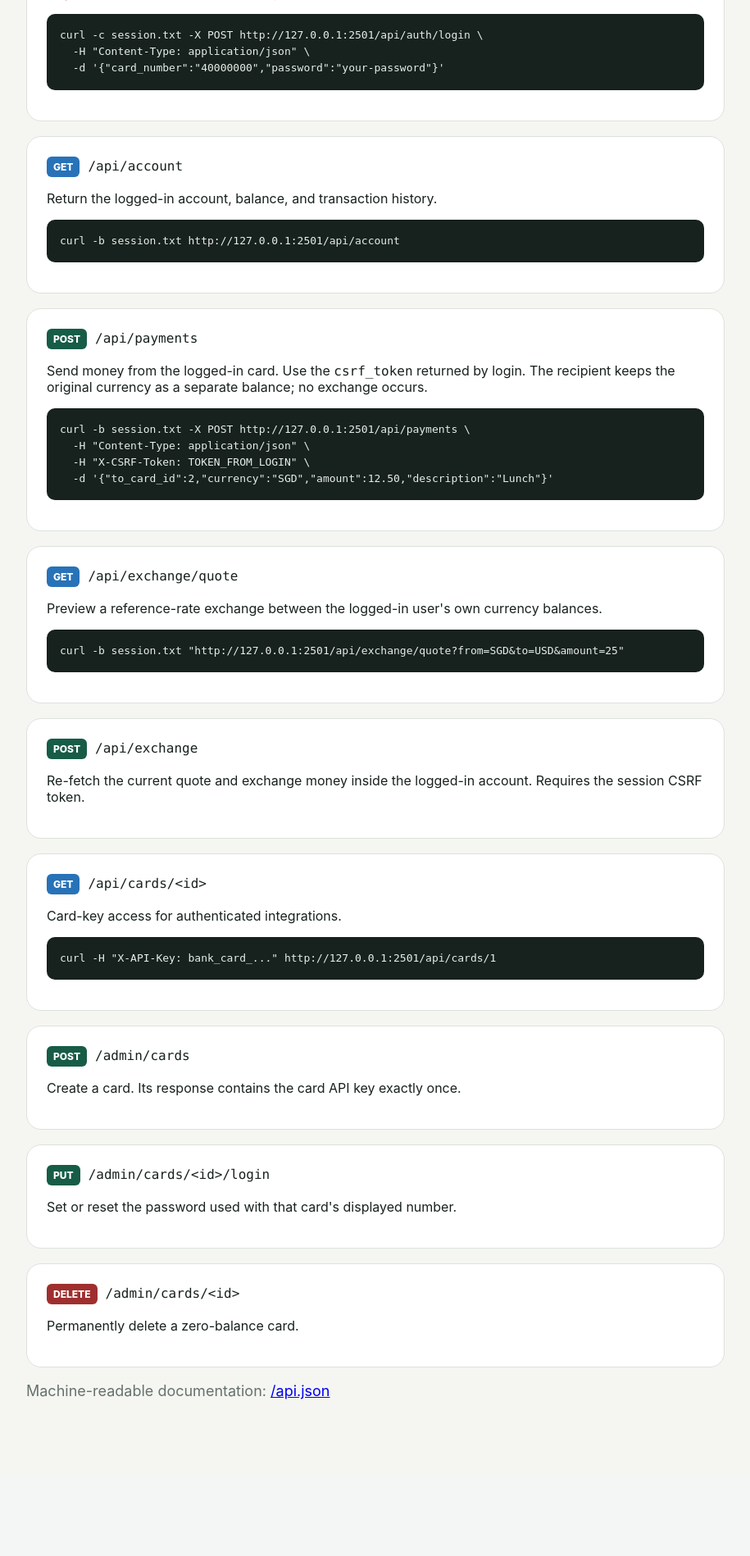
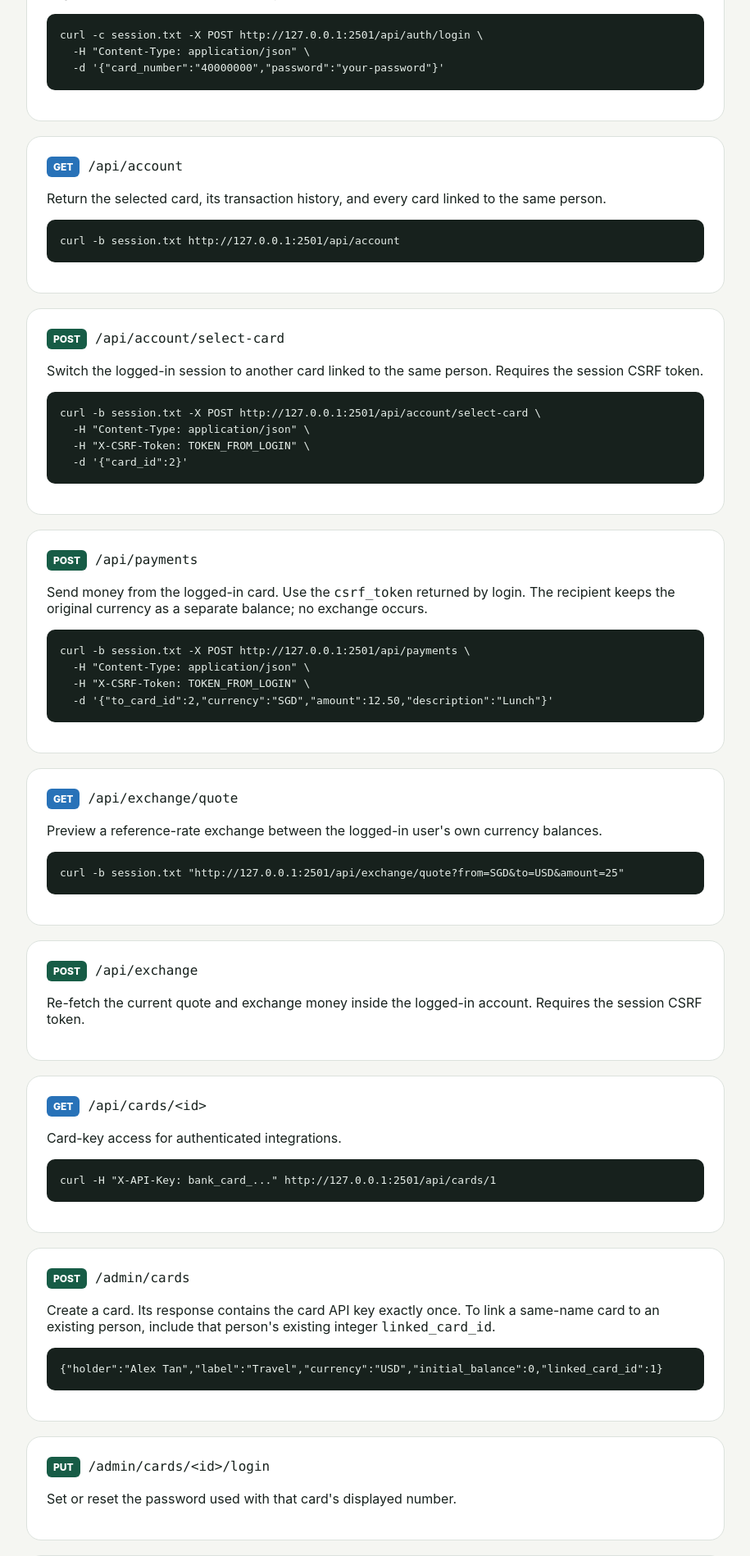
Before and after one commit to zimoliu-vt/bank-system, a Flask app: page /api in a window 1280 px wide. Shown: the part 468-2366 px from the top of the page at 82% size, without its empty margins (182-1097 px from the left). Before the commit the page ends 2175 px from the top, so only its background shows below. Run offline with Flask 3, Linux system fonts and the light colour scheme.

Commit message:
Link multiple cards to one user

```diff
--- a/app.py
+++ b/app.py
@@ -6,9 +6,9 @@ from pathlib import Path
 
 from flask import Flask, jsonify, redirect, render_template, request, session, url_for
 
-from bank import (BankError, authenticate_card, create_card, delete_card, exchange_balance, get_card, get_logs, list_cards,
+from bank import (BankError, authenticate_card, create_card, delete_card, exchange_balance, get_card, get_linked_cards, get_logs, list_cards,
                   make_payment, make_transaction, replace_card_key, set_card_status,
-                  set_card_login, verify_card_key)
+                  select_linked_card, set_card_login, verify_card_key)
 from exchange import ExchangeError, get_quote
 
 
@@ -116,7 +116,25 @@ def logout():
 @app.get("/account")
 @user_login_required
 def account():
-    return render_template("account.html", card=get_card(session["card_id"], include_transactions=True))
+    session.setdefault("csrf_token", secrets.token_urlsafe(24))
+    return render_template("account.html", card=get_card(session["card_id"], include_transactions=True),
+                           linked_cards=get_linked_cards(session["card_id"]), csrf_token=session["csrf_token"])
+
+
+@app.post("/account/select-card")
+@user_login_required
+def select_account_card():
+    expected = session.get("csrf_token", "")
+    supplied = request.form.get("csrf_token", "")
+    if not expected or not supplied or not hmac.compare_digest(expected, supplied):
+        raise BankError("Invalid session token. Refresh the page and try again.", 403)
+    try:
+        selected_id = int(request.form.get("card_id", ""))
+    except (TypeError, ValueError) as error:
+        raise BankError("A valid card ID is required") from error
+    selected = select_linked_card(session["card_id"], selected_id)
+    session["card_id"] = selected["id"]
+    return redirect(url_for("account"))
 
 
 @app.get("/management")
@@ -153,7 +171,8 @@ def api_documentation_json():
             {"method": "GET", "path": "/api/cards/<id>", "auth": "card API key"},
             {"method": "POST", "path": "/api/cards/<id>/transactions", "auth": "card API key"},
             {"method": "POST", "path": "/api/auth/login", "auth": "card number and password"},
-            {"method": "GET", "path": "/api/account", "auth": "user session"},
+            {"method": "GET", "path": "/api/account", "auth": "user session", "description": "Returns the selected card and all linked cards"},
+            {"method": "POST", "path": "/api/account/select-card", "auth": "user session and CSRF token"},
             {"method": "POST", "path": "/api/payments", "auth": "user session and CSRF token"},
             {"method": "GET", "path": "/api/exchange/quote", "auth": "user session"},
             {"method": "POST", "path": "/api/exchange", "auth": "user session and CSRF token"},
@@ -196,13 +215,25 @@ def api_login():
     session.clear()
     session["card_id"] = card["id"]
     session["csrf_token"] = secrets.token_urlsafe(24)
-    return jsonify({"status": "success", "card": card, "csrf_token": session["csrf_token"]})
+    return jsonify({"status": "success", "card": card, "linked_cards": get_linked_cards(card["id"]), "csrf_token": session["csrf_token"]})
 
 
 @app.get("/api/account")
 @user_login_required
 def api_account():
-    return jsonify({"card": get_card(session["card_id"], include_transactions=True)})
+    return jsonify({"card": get_card(session["card_id"], include_transactions=True), "linked_cards": get_linked_cards(session["card_id"])})
+
+
+@app.post("/api/account/select-card")
+@user_login_required
+def api_select_account_card():
+    verify_csrf()
+    data = json_body()
+    if type(data.get("card_id")) is not int:
+        raise BankError("card_id must be an integer")
+    selected = select_linked_card(session["card_id"], data["card_id"])
+    session["card_id"] = selected["id"]
+    return jsonify({"status": "success", "card": selected})
 
 
 @app.post("/api/payments")
@@ -246,7 +277,7 @@ def admin_cards():
 @admin_required
 def admin_create_card():
     data = json_body()
-    card, api_key = create_card(data.get("holder"), data.get("label"), data.get("initial_balance", 0), data.get("currency", "SGD"))
+    card, api_key = create_card(data.get("holder"), data.get("label"), data.get("initial_balance", 0), data.get("currency", "SGD"), data.get("linked_card_id"))
     return jsonify({"status": "success", "card": card, "api_key": api_key, "warning": "Save this key now. It cannot be viewed again."}), 201
 
 
--- a/static/style.css
+++ b/static/style.css
@@ -73,6 +73,15 @@ dialog code { display:block; padding:16px; background:#edf0ed; border-radius:10p
 .account-balance b { margin-top:6px; font-size:36px; }
 .balance-list { display:flex; flex-wrap:wrap; gap:8px 28px; }
 .balance-list .empty-balance { color:#cfe3dc; font-size:18px; font-weight:600; }
+.linked-card-picker { margin-bottom:18px; }
+.linked-card-picker > span { display:block; margin-bottom:8px; color:var(--muted); font-size:13px; font-weight:700; text-transform:uppercase; letter-spacing:.08em; }
+.linked-card-picker > div { display:flex; flex-wrap:wrap; gap:10px; }
+.linked-card-picker form { margin:0; }
+.linked-card-option { display:flex; gap:6px; align-items:baseline; padding:10px 14px; border:1px solid var(--line); border-radius:12px; background:#fff; color:var(--ink); font:inherit; cursor:pointer; }
+.linked-card-option small { color:var(--muted); }
+.linked-card-option:hover { border-color:var(--gold); }
+.linked-card-option.selected { color:#fff; background:var(--green); border-color:var(--green); cursor:default; }
+.linked-card-option.selected small { color:#cfe3dc; }
 .balance-chips { display:flex; flex-wrap:wrap; gap:10px; margin:20px 0; }
 .balance-chips span, .balance-chip { background:#fff; border:1px solid var(--line); border-radius:999px; padding:9px 13px; }
 .balance-chip { color:var(--ink); font:inherit; cursor:pointer; transition:border-color .15s, background .15s, transform .15s; }
--- a/templates/account.html
+++ b/templates/account.html
@@ -2,5 +2,6 @@
 <html lang="en"><head><meta charset="utf-8"><meta name="viewport" content="width=device-width,initial-scale=1"><title>My account · Bank System</title><link rel="stylesheet" href="{{ url_for('static', filename='style.css') }}"></head>
 <body><header class="nav"><a class="brand" href="/account"><span class="icon">◆</span> Bank System</a><nav><a href="/payments"><span class="icon">➜</span> Pay</a><a href="/exchange"><span class="icon">⇄</span> Exchange</a><form action="/logout" method="post"><button class="nav-button">Log out</button></form></nav></header>
 <main class="page account-page"><div class="account-heading"><div><span class="eyebrow">MY ACCOUNT</span><h1>Hello, {{ card.holder }}</h1></div><a class="button primary" href="/payments">Send money</a></div>
+{% if linked_cards|length > 1 %}<section class="linked-card-picker"><span>Your cards</span><div>{% for linked_card in linked_cards %}<form action="/account/select-card" method="post"><input type="hidden" name="csrf_token" value="{{ csrf_token }}"><input type="hidden" name="card_id" value="{{ linked_card.id }}"><button type="submit" class="linked-card-option{% if linked_card.id == card.id %} selected{% endif %}"{% if linked_card.id == card.id %} disabled aria-current="true"{% endif %}><strong>{{ linked_card.label }}</strong><small>{{ linked_card.card_number }}</small></button></form>{% endfor %}</div></section>{% endif %}
 <section class="account-card"><span>{{ card.label }}</span><strong>{{ card.card_number }}</strong><div class="account-balance"><small>Available balances</small><div class="balance-list">{% for currency, amount in card.balances.items() if amount|float != 0 %}<b>{{ currency }} {{ amount }}</b>{% else %}<b class="empty-balance">No available balance</b>{% endfor %}</div></div></section>
 <section class="panel transactions"><h2>Transactions</h2>{% if card.transactions %}<div class="transaction-list">{% for item in card.transactions %}<article><div><strong>{{ item.description or item.type.replace('_',' ').title() }}</strong><span>{{ item.created_at[:10] }}{% if item.other_card_id %} · Card ID {{ item.other_card_id }}{% endif %}{% if item.type == 'currency_exchange' %} · Rate {{ item.rate }}{% endif %}</span></div>{% if item.type == 'currency_exchange' %}<b>{{ item.amount }} {{ item.currency }} → {{ item.converted_amount }} {{ item.to_currency }}</b>{% else %}<b class="{{ 'incoming' if item.type in ['deposit','payment_received'] else 'outgoing' }}">{{ '+' if item.type in ['deposit','payment_received'] else '−' }}{{ item.currency or card.currency }} {{ item.amount }}</b>{% endif %}</article>{% endfor %}</div>{% else %}<p class="muted">No transactions yet.</p>{% endif %}</section></main></body></html>
--- a/templates/api.html
+++ b/templates/api.html
@@ -5,7 +5,11 @@
 <section class="endpoint"><span class="method post">POST</span><code>/api/auth/login</code><p>Log in with the full card number and password. Retain the returned session cookie and CSRF token.</p><pre>curl -c session.txt -X POST http://127.0.0.1:2501/api/auth/login \
   -H "Content-Type: application/json" \
   -d '{"card_number":"40000000","password":"your-password"}'</pre></section>
-<section class="endpoint"><span class="method get">GET</span><code>/api/account</code><p>Return the logged-in account, balance, and transaction history.</p><pre>curl -b session.txt http://127.0.0.1:2501/api/account</pre></section>
+<section class="endpoint"><span class="method get">GET</span><code>/api/account</code><p>Return the selected card, its transaction history, and every card linked to the same person.</p><pre>curl -b session.txt http://127.0.0.1:2501/api/account</pre></section>
+<section class="endpoint"><span class="method post">POST</span><code>/api/account/select-card</code><p>Switch the logged-in session to another card linked to the same person. Requires the session CSRF token.</p><pre>curl -b session.txt -X POST http://127.0.0.1:2501/api/account/select-card \
+  -H "Content-Type: application/json" \
+  -H "X-CSRF-Token: TOKEN_FROM_LOGIN" \
+  -d '{"card_id":2}'</pre></section>
 <section class="endpoint"><span class="method post">POST</span><code>/api/payments</code><p>Send money from the logged-in card. Use the <code>csrf_token</code> returned by login. The recipient keeps the original currency as a separate balance; no exchange occurs.</p><pre>curl -b session.txt -X POST http://127.0.0.1:2501/api/payments \
   -H "Content-Type: application/json" \
   -H "X-CSRF-Token: TOKEN_FROM_LOGIN" \
@@ -13,6 +17,6 @@
 <section class="endpoint"><span class="method get">GET</span><code>/api/exchange/quote</code><p>Preview a reference-rate exchange between the logged-in user's own currency balances.</p><pre>curl -b session.txt "http://127.0.0.1:2501/api/exchange/quote?from=SGD&amp;to=USD&amp;amount=25"</pre></section>
 <section class="endpoint"><span class="method post">POST</span><code>/api/exchange</code><p>Re-fetch the current quote and exchange money inside the logged-in account. Requires the session CSRF token.</p></section>
 <section class="endpoint"><span class="method get">GET</span><code>/api/cards/&lt;id&gt;</code><p>Card-key access for authenticated integrations.</p><pre>curl -H "X-API-Key: bank_card_..." http://127.0.0.1:2501/api/cards/1</pre></section>
-<section class="endpoint"><span class="method post">POST</span><code>/admin/cards</code><p>Create a card. Its response contains the card API key exactly once.</p></section>
+<section class="endpoint"><span class="method post">POST</span><code>/admin/cards</code><p>Create a card. Its response contains the card API key exactly once. To link a same-name card to an existing person, include that person's existing integer <code>linked_card_id</code>.</p><pre>{"holder":"Alex Tan","label":"Travel","currency":"USD","initial_balance":0,"linked_card_id":1}</pre></section>
 <section class="endpoint"><span class="method post">PUT</span><code>/admin/cards/&lt;id&gt;/login</code><p>Set or reset the password used with that card's displayed number.</p></section>
 <section class="endpoint"><span class="method delete">DELETE</span><code>/admin/cards/&lt;id&gt;</code><p>Permanently delete a zero-balance card.</p></section><p>Machine-readable documentation: <a href="/api.json">/api.json</a></p></main></body></html>
```
Also changed, not shown: bank.py (+35 -3 lines), static/management.js (+6 -1 lines), README.md.
